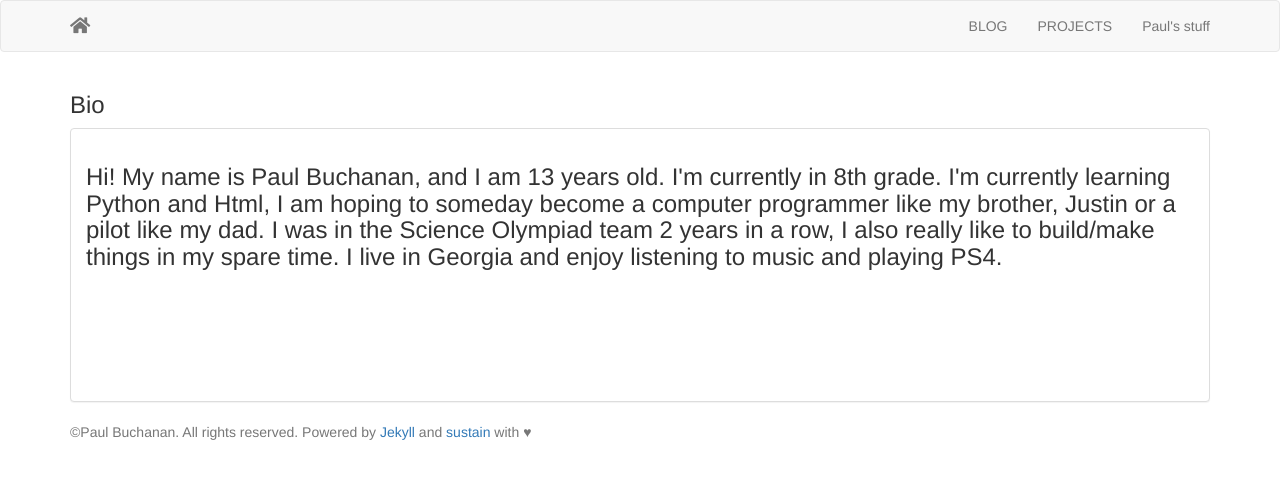
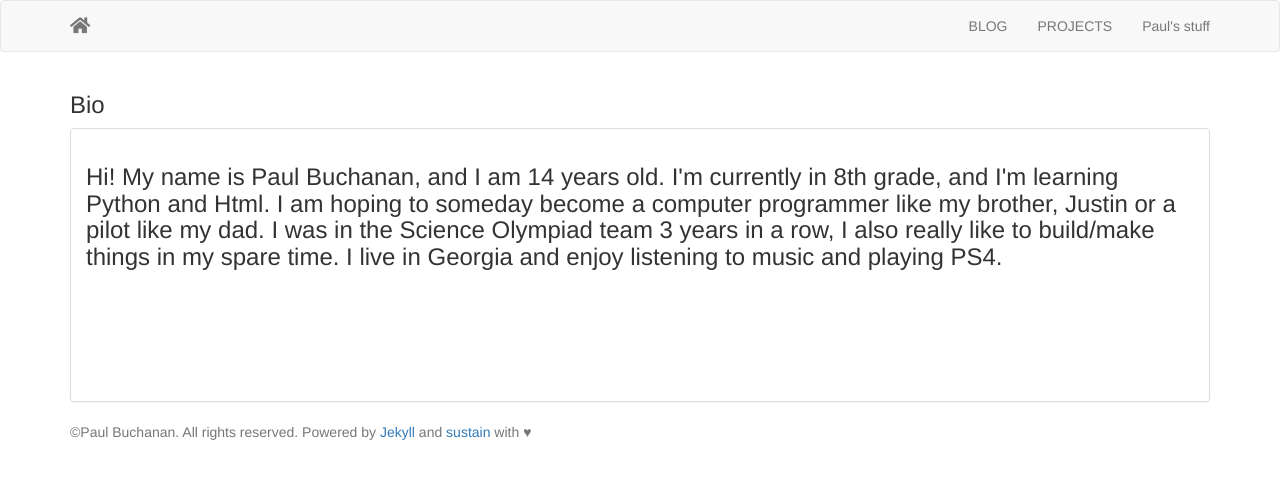
Before and after one commit to pa978ul/paulbuchanant9.com, a Jekyll site: the page built from blog.html, in a window 1280 px wide. Shown: the top 479 px of the page. Built offline with Jekyll 4.4.1, drawn with Linux system fonts in a browser that asks for light colours; nearby versions of some CDN libraries.

Commit message:
updated bio

```diff
--- a/_includes/bio.html
+++ b/_includes/bio.html
@@ -6,7 +6,7 @@
     <div class="panel-body">
         <h3>
 
-       Hi! My name is Paul Buchanan, and I am 13 years old. I'm currently in 8th grade. I'm currently learning Python and Html, I am hoping to someday become a computer programmer like my brother, Justin or a pilot like my dad. I was in the Science Olympiad team 2 years in a row, I also really like to build/make things in my spare time. I live in Georgia and enjoy listening to music and playing PS4.
+       Hi! My name is Paul Buchanan, and I am 14 years old. I'm currently in 8th grade, and I'm learning Python and Html. I am hoping to someday become a computer programmer like my brother, Justin or a pilot like my dad. I was in the Science Olympiad team 3 years in a row, I also really like to build/make things in my spare time. I live in Georgia and enjoy listening to music and playing PS4.
 
         </br>
         </br>
```
